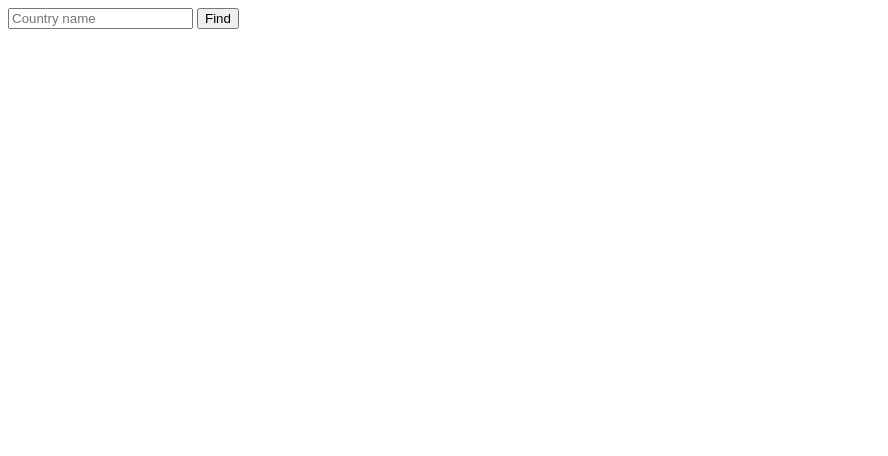
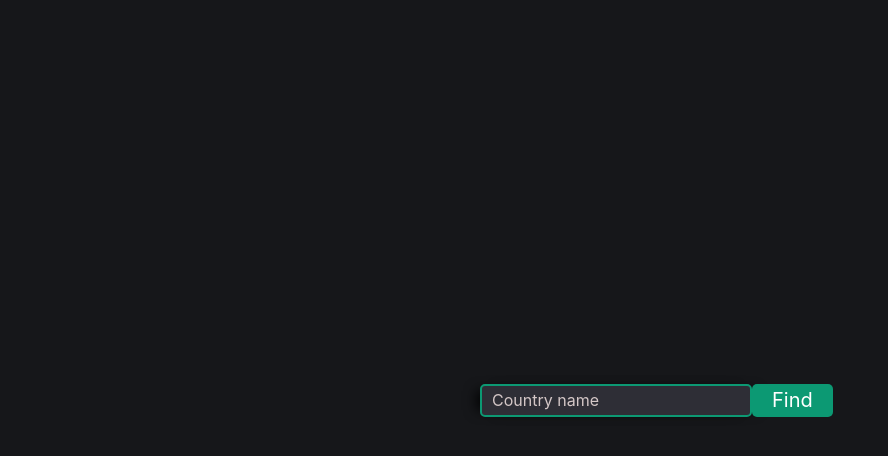
Before and after one commit to Marat-Akhalov/Country-Info, a plain HTML site: page index.html in a window 1280 px wide. Shown: the whole page, without its empty margins (0-888 px from the left). Drawn offline with Linux system fonts and the light colour scheme; the site is published under a folder, as on GitHub Pages, so addresses that start at the root find nothing.

Commit message:
fix: fix style links

```diff
--- a/index.html
+++ b/index.html
@@ -5,8 +5,8 @@
   <meta charset="UTF-8">
   <meta name="viewport" content="width=device-width, initial-scale=1.0">
 
-  <link rel="stylesheet" href="/assets/css/normalize.css">
-  <link rel="stylesheet" href="/assets/css/style.css">
+  <link rel="stylesheet" href="assets/css/normalize.css">
+  <link rel="stylesheet" href="assets/css/style.css">
 
   <script defer src="script.js"></script>
 
```
